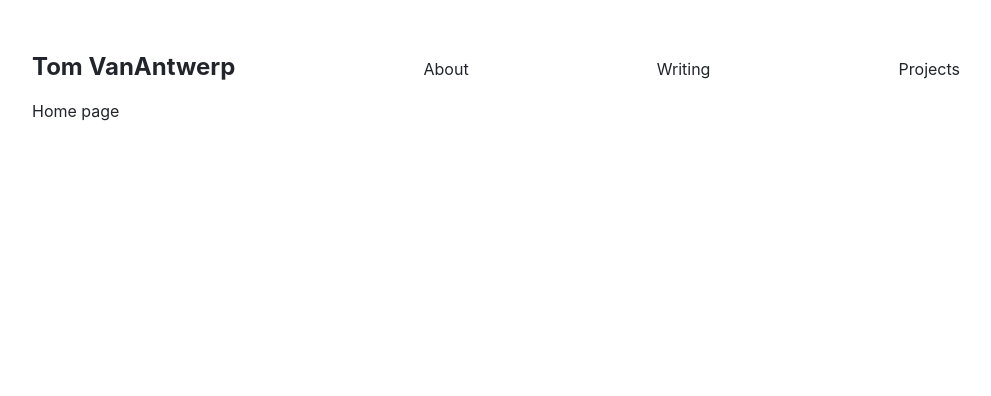
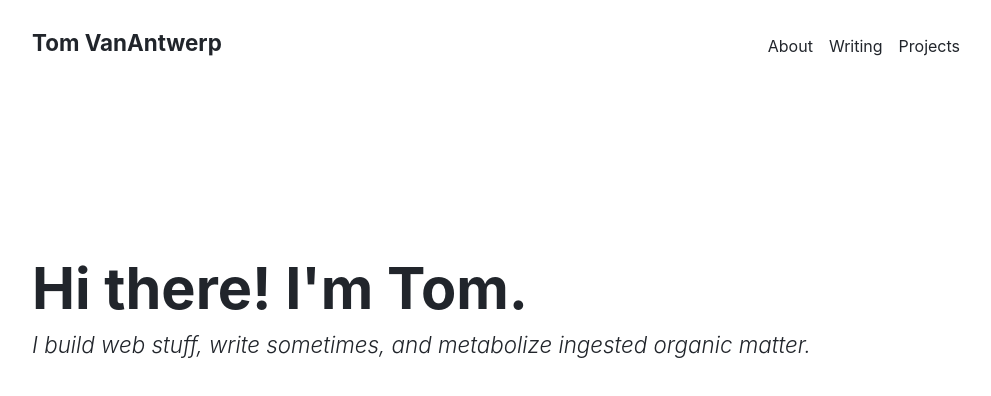
Before and after one commit to tvanantwerp/tomvanantwerp.com, a Next.js app: page / in a window 1280 px wide. Shown: the top 396 px of the page, without its empty margins (144-1135 px from the left). Built offline with nearby package versions, Linux system fonts and the light colour scheme.

Commit message:
Start laying out home page

```diff
--- a/components/layout.js
+++ b/components/layout.js
@@ -1,4 +1,5 @@
 import styled, { createGlobalStyle } from 'styled-components';
+import {reset} from 'styled-reset';
 
 import Head from '@components/head';
 import Nav from '@components/nav';
@@ -11,6 +12,8 @@ const GlobalStyle = createGlobalStyle`
   --dark-color: #eee;
   --max-width: 960px;
 }
+
+${reset}
 
 html, body {
   font-family: -apple-system, BlinkMacSystemFont, "Segoe UI",
@@ -36,6 +39,8 @@ html, body {
 `;
 
 const Wrapper = styled.div`
+  display: grid;
+  grid-template: auto 1fr auto;
   margin: 1rem auto;
   max-width: var(--max-width);
   min-height: calc(100vh - 2rem);
--- a/components/nav.js
+++ b/components/nav.js
@@ -4,13 +4,14 @@ import styled from 'styled-components';
 import { siteTitle } from '@components/head';
 
 const StyledHeader = styled.header`
-
+  position: sticky;
 `;
 
 const Nav = styled.nav`
-  align-items: baseline;
-  display: flex;
-  justify-content: space-between;
+  align-items: end;
+  display: grid;
+  grid-gap: 1rem;
+  grid-template: auto / 1fr repeat(3, auto);
 `;
 
 const NavLink = styled.a`
@@ -39,6 +40,9 @@ const NavLink = styled.a`
 
   h1 {
     display: inline-block;
+    font-size: 1.4rem;
+    font-weight: 700;
+    margin: 0;
   }
 `;
 
--- a/package.json
+++ b/package.json
@@ -5,6 +5,7 @@
   "scripts": {
     "dev": "next dev",
     "build": "next build",
+    "export": "next export",
     "start": "next start",
     "lint": "eslint --fix .",
     "format": "prettier --write './**/*.{js,jsx,ts,tsx,css,md,json}' --config ./.prettierrc"
@@ -13,7 +14,8 @@
     "next": "10.0.0",
     "react": "17.0.1",
     "react-dom": "17.0.1",
-    "styled-components": "^5.2.0"
+    "styled-components": "^5.2.0",
+    "styled-reset": "^4.3.0"
   },
   "devDependencies": {
     "eslint": "^7.8.1",
--- a/pages/index.js
+++ b/pages/index.js
@@ -1,9 +1,26 @@
-import Head from 'next/head';
+import styled from 'styled-components';
+
+const Splash = styled.div`
+  font-size: 1.4rem;
+  font-style: italic;
+  font-weight: 300;
+`;
+
+const Intro = styled.p`
+  display: block;
+  font-size: calc(2rem + 2vw);
+  font-style: normal;
+  font-weight: 700;
+  margin-bottom: 1rem;
+`;
 
 export default function Home() {
   return (
     <div>
-      <div>Home page</div>
+      <Splash>
+        <Intro>Hi there! I'm Tom.</Intro>
+        <p>I build web stuff, write sometimes, and metabolize ingested organic matter.</p>
+      </Splash>
     </div>
   );
 }
```
Also changed, not shown: 2 other files (tests, documents, lock files or other folders).
